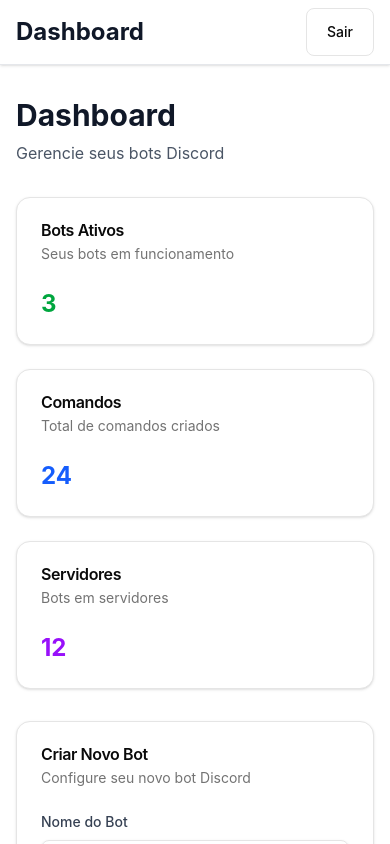
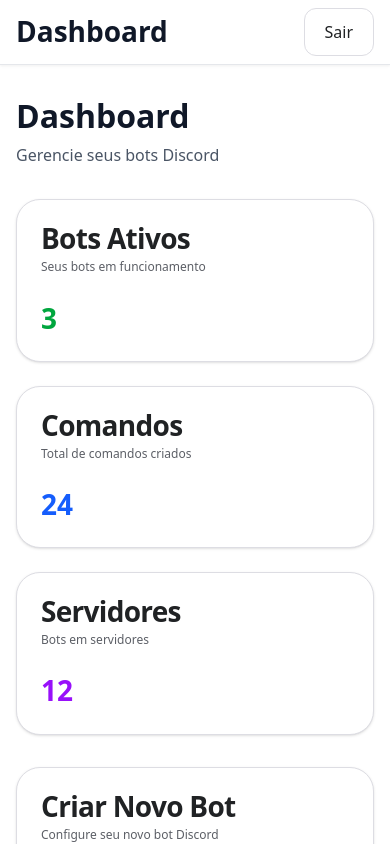
Before and after one commit to rjunz/RODZ, a Next.js app: page /dashboard in a window 390 px wide. Shown: the top 844 px of the page. Built offline with nearby package versions, Linux system fonts and the light colour scheme.

Commit message:
login visual s/ responsividade

```diff
--- a/app/globals.css
+++ b/app/globals.css
@@ -3,186 +3,287 @@
 
 @custom-variant dark (&:is(.dark *));
 
+/* ============
+   Base tokens (HEX oficiais)
+   ============ */
 :root {
+  color-scheme: light;
+
+  /* Font sizing base */
   --font-size: 16px;
-  --card: oklch(1 0 0);
-  --card-foreground: oklch(0.145 0 0);
-  --popover: oklch(1 0 0);
-  --popover-foreground: oklch(0.145 0 0);
-  --primary: oklch(0.205 0 0);
-  --primary-foreground: oklch(0.985 0 0);
-  --secondary: oklch(0.97 0 0);
-  --secondary-foreground: oklch(0.205 0 0);
-  --muted: oklch(0.97 0 0);
-  --muted-foreground: oklch(0.556 0 0);
-  --accent: oklch(0.97 0 0);
-  --accent-foreground: oklch(0.205 0 0);
-  --destructive: oklch(0.577 0.245 27.325);
-  --destructive-foreground: #ffffff;
-  --border: oklch(0.922 0 0);
-  --input: oklch(0.922 0 0);
-  --input-background: #f3f3f5;
-  --switch-background: #cbced4;
+
+  /* ===== Neutros / Texto / Superfícies (gray) ===== */
+  /* Primitive grays: gray/1..12 (PDF Primitive Colors) */
+  --background: #FFFFFF;                 /* base clara */
+  --foreground: #202224;                 /* gray/12 */
+  --muted: #F6F6F9;                      /* gray/1 */
+  --muted-foreground: #5C5F66;           /* gray/11 */
+
+  --card: #FFFFFF;
+  --card-foreground: #202224;
+
+  --popover: #FFFFFF;
+  --popover-foreground: #202224;
+
+  --border: #DDDDE3;                     /* gray/6 */
+  --input: #DDDDE3;                      /* gray/6 */
+  --ring: #9E9FA9;                       /* gray/9 */
+
+  /* ===== Accent = ROXO (brand principal) ===== */
+  /* purple/9 base + 10 hover + 11 pressed (PDF Primitive Colors) */
+  --accent: #883CEC;                     /* purple/9 */
+  --accent-hover: #6E18DE;               /* purple/10 */
+  --accent-pressed: #6918D1;             /* purple/11 */
+  --accent-foreground: #FFFFFF;
+
+  /* ===== Secondary (superfície auxiliar) ===== */
+  --secondary: #F6F6F9;                  /* gray/1 */
+  --secondary-foreground: #202224;       /* gray/12 */
+
+  /* ===== Semânticas ===== */
+  /* Error (red) */
+  --destructive: #DD4249;                /* red/9 */
+  --destructive-foreground: #FFFFFF;
+
+  /* Warning (yellow) */
+  --warning: #FECF53;                    /* yellow/9 */
+  --warning-foreground: #202224;         /* alto contraste sobre amarelo */
+
+  /* Info (blue) */
+  --info: #366CFE;                       /* blue/10 */
+  --info-foreground: #FFFFFF;
+
+  /* Success (green) */
+  --success: #30A46C;                    /* green/9 */
+  --success-foreground: #FFFFFF;
+
+  /* ===== Radius ===== */
+  --radius-none: 0px;
+  --radius-xxs: 4px;
+  --radius-xs: 6px;
+  --radius-sm: 8px;
+  --radius-md: 12px;
+  --radius-lg: 16px;
+  --radius-xl: 24px;
+  --radius-pill: 999px;
+
+  /* ===== Spacing (Padding & Gaps) ===== */
+  --space-0: 0px;
+  --space-xxs: 2px;
+  --space-xs: 4px;
+  --space-sm: 8px;
+  --space-md: 12px;
+  --space-lg: 16px;
+  --space-xl: 20px;
+  --space-xxl: 32px;
+
+  /* ===== Typography ===== */
+  --font-weight-regular: 400;
   --font-weight-medium: 500;
-  --font-weight-normal: 400;
-  --ring: oklch(0.708 0 0);
-  --chart-1: oklch(0.646 0.222 41.116);
-  --chart-2: oklch(0.6 0.118 184.704);
-  --chart-3: oklch(0.398 0.07 227.392);
-  --chart-4: oklch(0.828 0.189 84.429);
-  --chart-5: oklch(0.769 0.188 70.08);
-  --radius: 0.625rem;
-  --sidebar: oklch(0.985 0 0);
-  --sidebar-foreground: oklch(0.145 0 0);
-  --sidebar-primary: oklch(0.205 0 0);
-  --sidebar-primary-foreground: oklch(0.985 0 0);
-  --sidebar-accent: oklch(0.97 0 0);
-  --sidebar-accent-foreground: oklch(0.205 0 0);
-  --sidebar-border: oklch(0.922 0 0);
-  --sidebar-ring: oklch(0.708 0 0);
-  --background: oklch(1 0 0);
-  --foreground: oklch(0.145 0 0);
+  --font-weight-semibold: 600;
+  --font-weight-bold: 700;
+
+  --text-xs: 10px;
+  --text-sm: 12px;
+  --text-md: 14px;
+  --text-lg: 16px;
+  --text-xl: 18px;
+  --heading-xs: 24px;
+  --heading-sm: 28px;
+  --heading-md: 32px;
+  --heading-lg: 40px;
+
+  /* ===== Grid ===== */
+  --grid-desktop-width: 1440px;
+  --grid-desktop-cols: 12;
+  --grid-desktop-gutter: 32px;
+
+  --grid-tablet-width: 834px;
+  --grid-tablet-cols: 6;
+  --grid-tablet-gutter: 32px;
+
+  --grid-mobile-width: 375px;
+  --grid-mobile-cols: 4;
+  --grid-mobile-gutter: 16px;
+
+  /* ===== Sombras (PDF Shadows) ===== */
+  --shadow-xs: 0 1px 2px 0 rgba(124,124,131,0.04);
+  --shadow-sm: 0 1px 3px 0 rgba(124,124,131,0.08), 0 1px 2px 0 rgba(124,124,131,0.04);
+  --shadow-md: 0 2px 4px -2px rgba(124,124,131,0.08), 0 4px 8px -2px rgba(124,124,131,0.12);
+  --shadow-lg: 0 4px 6px -2px rgba(124,124,131,0.04), 0 12px 16px -4px rgba(124,124,131,0.08);
 }
 
+/* ============
+   Dark mode tokens
+   ============ */
+.dark {
+  color-scheme: dark;
+
+  /* Neutros */
+  --background: #202224;                 /* gray/12 */
+  --foreground: #FFFFFF;
+  --muted: #2A2C31;                      /* derivado entre gray/11 e 12 (superfície sutil) */
+  --muted-foreground: #B9BBC6;           /* gray/8 */
+
+  --card: #202224;
+  --card-foreground: #FFFFFF;
+
+  --popover: #202224;
+  --popover-foreground: #FFFFFF;
+
+  --border: #6B6D76;                     /* gray/10 */
+  --input: #6B6D76;                      /* gray/10 */
+  --ring: #9E9FA9;                       /* gray/9 */
+
+  /* Accent = roxo mantém */
+  --accent: #883CEC;                     /* purple/9 */
+  --accent-hover: #6E18DE;               /* purple/10 */
+  --accent-pressed: #6918D1;             /* purple/11 */
+  --accent-foreground: #FFFFFF;
+
+  /* Secondary */
+  --secondary: #2A2C31;
+  --secondary-foreground: #FFFFFF;
+
+  /* Semânticas */
+  --destructive: #D52B31;                /* red/10 */
+  --destructive-foreground: #FFFFFF;
+
+  --warning: #FCC93B;                    /* yellow/10 */
+  --warning-foreground: #202224;
+
+  --info: #2962FD;                       /* blue/11 */
+  --info-foreground: #FFFFFF;
+
+  --success: #2B9A66;                    /* green/10 */
+  --success-foreground: #FFFFFF;
+}
+
+/* ============
+   Tailwind Theme Mapping (v4 @theme inline)
+   ============ */
 @theme inline {
+  /* Superfícies e texto */
   --color-background: var(--background);
   --color-foreground: var(--foreground);
+
   --color-card: var(--card);
   --color-card-foreground: var(--card-foreground);
+
   --color-popover: var(--popover);
   --color-popover-foreground: var(--popover-foreground);
-  --color-primary: var(--primary);
-  --color-primary-foreground: var(--primary-foreground);
+
+  /* Accent = cor principal (tb mapeamos "primary" pra compat) */
+  --color-accent: var(--accent);
+  --color-accent-foreground: var(--accent-foreground);
+  --color-accent-hover: var(--accent-hover);   /* <- precisa disso p/ existir text-accent-hover */
+  --color-primary: var(--accent);
+  --color-primary-foreground: var(--accent-foreground);
+  --color-primary-hover: var(--accent-hover);
+
+  /* States auxiliares */
   --color-secondary: var(--secondary);
   --color-secondary-foreground: var(--secondary-foreground);
+
   --color-muted: var(--muted);
   --color-muted-foreground: var(--muted-foreground);
-  --color-accent: var(--accent);
-  --color-accent-foreground: var(--accent-foreground);
+
   --color-destructive: var(--destructive);
   --color-destructive-foreground: var(--destructive-foreground);
+
+  --color-warning: var(--warning);
+  --color-warning-foreground: var(--warning-foreground);
+
+  --color-info: var(--info);
+  --color-info-foreground: var(--info-foreground);
+
+  --color-success: var(--success);
+  --color-success-foreground: var(--success-foreground);
+
   --color-border: var(--border);
   --color-input: var(--input);
-  --color-input-background: var(--input-background);
-  --color-switch-background: var(--switch-background);
   --color-ring: var(--ring);
-  --color-chart-1: var(--chart-1);
-  --color-chart-2: var(--chart-2);
-  --color-chart-3: var(--chart-3);
-  --color-chart-4: var(--chart-4);
-  --color-chart-5: var(--chart-5);
-  --radius-sm: calc(var(--radius) - 4px);
-  --radius-md: calc(var(--radius) - 2px);
-  --radius-lg: var(--radius);
-  --radius-xl: calc(var(--radius) + 4px);
-  --color-sidebar: var(--sidebar);
-  --color-sidebar-foreground: var(--sidebar-foreground);
-  --color-sidebar-primary: var(--sidebar-primary);
-  --color-sidebar-primary-foreground: var(--sidebar-primary-foreground);
-  --color-sidebar-accent: var(--sidebar-accent);
-  --color-sidebar-accent-foreground: var(--sidebar-accent-foreground);
-  --color-sidebar-border: var(--sidebar-border);
-  --color-sidebar-ring: var(--sidebar-ring);
+
+  /* Radius */
+  --radius-none: var(--radius-none);
+  --radius-sm: var(--radius-sm);
+  --radius-md: var(--radius-md);
+  --radius-lg: var(--radius-lg);
+  --radius-xl: var(--radius-xl);
+  --radius-full: var(--radius-pill);
+
+  /* Font size */
+  --text-xs: var(--text-xs);
+  --text-sm: var(--text-sm);
+  --text-base: var(--text-lg);
+  --text-lg: var(--text-xl);
+  --text-xl: var(--heading-xs);
+  --text-2xl: var(--heading-sm);
+  --text-3xl: var(--heading-md);
+  --text-4xl: var(--heading-lg);
+
+  /* Font weight */
+  --font-weight-normal: var(--font-weight-regular);
+  --font-weight-medium: var(--font-weight-medium);
+  --font-weight-semibold: var(--font-weight-semibold);
+  --font-weight-bold: var(--font-weight-bold);
+
+  /* Spacing */
+  --spacing-0: var(--space-0);
+  --spacing-0\.5: var(--space-xxs);
+  --spacing-1: var(--space-xs);
+  --spacing-2: var(--space-sm);
+  --spacing-3: var(--space-md);
+  --spacing-4: var(--space-lg);
+  --spacing-5: var(--space-xl);
+  --spacing-8: var(--space-xxl);
 }
 
+/* ============
+   Base layer
+   ============ */
 @layer base {
   * {
     @apply border-border outline-ring/50;
   }
 
   body {
-    @apply bg-background text-foreground;
-    font-family: 'Inter', sans-serif;
+    @apply bg-background text-foreground font-sans antialiased;
+    font-size: var(--font-size);
+  }
+
+  h1 { font-size: var(--text-4xl); font-weight: var(--font-weight-bold); }
+  h2 { font-size: var(--text-3xl); font-weight: var(--font-weight-semibold); }
+  h3 { font-size: var(--text-2xl); font-weight: var(--font-weight-medium); }
+  h4 { font-size: var(--text-xl);  font-weight: var(--font-weight-medium); }
+
+  p, input, button, label {
+    font-size: var(--text-base);
+    font-weight: var(--font-weight-normal);
+  }
+
+  /* Focus ring util (PDF Focus State sugere destaque nítido) */
+  :focus-visible {
+    outline: 0;
+    box-shadow:
+      0 0 0 2px #FFFFFF,
+      0 0 0 4px var(--accent); /* duplo anel p/ acessibilidade */
   }
 }
 
-/* Base typography */
-@layer base {
-  :where(:not(:has([class*=" text-"]), :not(:has([class^="text-"])))) {
-    h1 {
-      font-size: var(--text-2xl);
-      font-weight: var(--font-weight-medium);
-      line-height: 1.5;
-    }
+/* ============
+   Utilities extras (opcional)
+   ============ */
+@layer utilities {
+  .shadow-xs { box-shadow: var(--shadow-xs); }
+  .shadow-sm { box-shadow: var(--shadow-sm); }
+  .shadow-md { box-shadow: var(--shadow-md); }
+  .shadow-lg { box-shadow: var(--shadow-lg); }
 
-    h2 {
-      font-size: var(--text-xl);
-      font-weight: var(--font-weight-medium);
-      line-height: 1.5;
-    }
+  .ring-always {
+    @apply ring-2 ring-accent ring-offset-2 ring-offset-background;
+    outline: 0;
+    box-shadow: 0 1px 2px 0 rgba(136, 60, 236, 0.556), 0 0 0 5px rgba(110, 24, 222, 0.265);
 
-    h3 {
-      font-size: var(--text-lg);
-      font-weight: var(--font-weight-medium);
-      line-height: 1.5;
-    }
-
-    h4 {
-      font-size: var(--text-base);
-      font-weight: var(--font-weight-medium);
-      line-height: 1.5;
-    }
-
-    p {
-      font-size: var(--text-base);
-      font-weight: var(--font-weight-normal);
-      line-height: 1.5;
-    }
-
-    label {
-      font-size: var(--text-base);
-      font-weight: var(--font-weight-medium);
-      line-height: 1.5;
-    }
-
-    button {
-      font-size: var(--text-base);
-      font-weight: var(--font-weight-medium);
-      line-height: 1.5;
-    }
-
-    input {
-      font-size: var(--text-base);
-      font-weight: var(--font-weight-normal);
-      line-height: 1.5;
-    }
   }
 }
-
-html {
-  font-size: var(--font-size);
-}
-
-.dark {
-  --background: oklch(0.145 0 0);
-  --foreground: oklch(0.985 0 0);
-  --card: oklch(0.205 0 0);
-  --card-foreground: oklch(0.985 0 0);
-  --popover: oklch(0.205 0 0);
-  --popover-foreground: oklch(0.985 0 0);
-  --primary: oklch(0.922 0 0);
-  --primary-foreground: oklch(0.205 0 0);
-  --secondary: oklch(0.269 0 0);
-  --secondary-foreground: oklch(0.985 0 0);
-  --muted: oklch(0.269 0 0);
-  --muted-foreground: oklch(0.708 0 0);
-  --accent: oklch(0.269 0 0);
-  --accent-foreground: oklch(0.985 0 0);
-  --destructive: oklch(0.704 0.191 22.216);
-  --border: oklch(1 0 0 / 10%);
-  --input: oklch(1 0 0 / 15%);
-  --ring: oklch(0.556 0 0);
-  --chart-1: oklch(0.488 0.243 264.376);
-  --chart-2: oklch(0.696 0.17 162.48);
-  --chart-3: oklch(0.769 0.188 70.08);
-  --chart-4: oklch(0.627 0.265 303.9);
-  --chart-5: oklch(0.645 0.246 16.439);
-  --sidebar: oklch(0.205 0 0);
-  --sidebar-foreground: oklch(0.985 0 0);
-  --sidebar-primary: oklch(0.488 0.243 264.376);
-  --sidebar-primary-foreground: oklch(0.985 0 0);
-  --sidebar-accent: oklch(0.269 0 0);
-  --sidebar-accent-foreground: oklch(0.985 0 0);
-  --sidebar-border: oklch(1 0 0 / 10%);
-  --sidebar-ring: oklch(0.556 0 0);
-}
--- a/app/layout.tsx
+++ b/app/layout.tsx
@@ -4,7 +4,10 @@
 
 export default function RootLayout({ children }: { children: React.ReactNode }) {
   return (
-    <html lang="pt-br">
+    <html>
+      <head>
+          <link href="https://fonts.googleapis.com/css2?family=Inter:ital,opsz,wght@0,14..32,100..900;1,14..32,100..900&family=Lato:ital,wght@0,100;0,300;0,400;0,700;0,900;1,100;1,300;1,400;1,700;1,900&family=Poppins:wght@300;400;500;600;700&family=Roboto:wght@300;400;500;700&display=swap" rel="stylesheet" />
+      </head>
       <body>{children}</body>
     </html>
   );
--- a/components/ui/button.tsx
+++ b/components/ui/button.tsx
@@ -5,7 +5,7 @@
 
 const buttonVariants = cva(
   // base
-  "inline-flex items-center justify-center gap-2 whitespace-nowrap rounded-md text-sm font-medium transition-colors " +
+  "inline-flex items-center justify-center gap-2 whitespace-nowrap rounded-md text-base font-medium transition-colors " +
     "focus-visible:outline-none focus-visible:ring-2 focus-visible:ring-ring focus-visible:ring-offset-2 " +
     "disabled:pointer-events-none disabled:opacity-50 [&_svg]:pointer-events-none [&_svg:not([class*='size-'])]:size-4 [&_svg]:shrink-0",
   {
--- a/components/ui/icon-button.tsx
+++ b/components/ui/icon-button.tsx
@@ -4,7 +4,7 @@
 import { cn } from "@/lib/utils";
 
 const iconButtonVariants = cva(
-  "inline-flex items-center justify-center gap-2 rounded-md text-sm font-medium transition-all " +
+  "inline-flex items-center justify-center gap-2 rounded-md text-base font-medium transition-all " +
     "disabled:pointer-events-none disabled:opacity-50 [&_svg]:pointer-events-none shrink-0 outline-none " +
     "focus-visible:ring-ring/50 focus-visible:ring-[3px] focus-visible:border-ring " +
     "aria-invalid:ring-destructive/20 dark:aria-invalid:ring-destructive/40 aria-invalid:border-destructive",
--- a/components/ui/link-button.tsx
+++ b/components/ui/link-button.tsx
@@ -4,7 +4,7 @@
 import { cn } from "@/lib/utils";
 
 const linkButtonVariants = cva(
-  "inline-flex items-center justify-center gap-2 rounded-md text-sm font-medium transition-all " +
+  "inline-flex items-center justify-center gap-2 rounded-md text-base font-medium transition-all " +
     "disabled:pointer-events-none disabled:opacity-50 [&_svg]:pointer-events-none [&_svg:not([class*='size-'])]:size-4 shrink-0 " +
     "focus-visible:ring-ring/50 focus-visible:ring-[3px] underline-offset-4 hover:underline",
   {
--- a/components/ui/social-button.tsx
+++ b/components/ui/social-button.tsx
@@ -4,7 +4,7 @@
 import { cn } from "@/lib/utils";
 
 const socialButtonVariants = cva(
-  "inline-flex items-center justify-center gap-2 whitespace-nowrap rounded-md text-sm font-medium transition-all " +
+  "inline-flex items-center justify-center gap-2 whitespace-nowrap rounded-md text-base font-medium transition-all " +
     "disabled:pointer-events-none disabled:opacity-50 [&_svg]:pointer-events-none [&_svg:not([class*='size-'])]:size-4 shrink-0 [&_svg]:shrink-0 " +
     "focus-visible:ring-ring/50 focus-visible:ring-[3px]",
   {
```
Also changed, not shown: app/login/LoginCard.tsx (+63 -16 lines), tailwind.config.js (+9 -0 lines).
